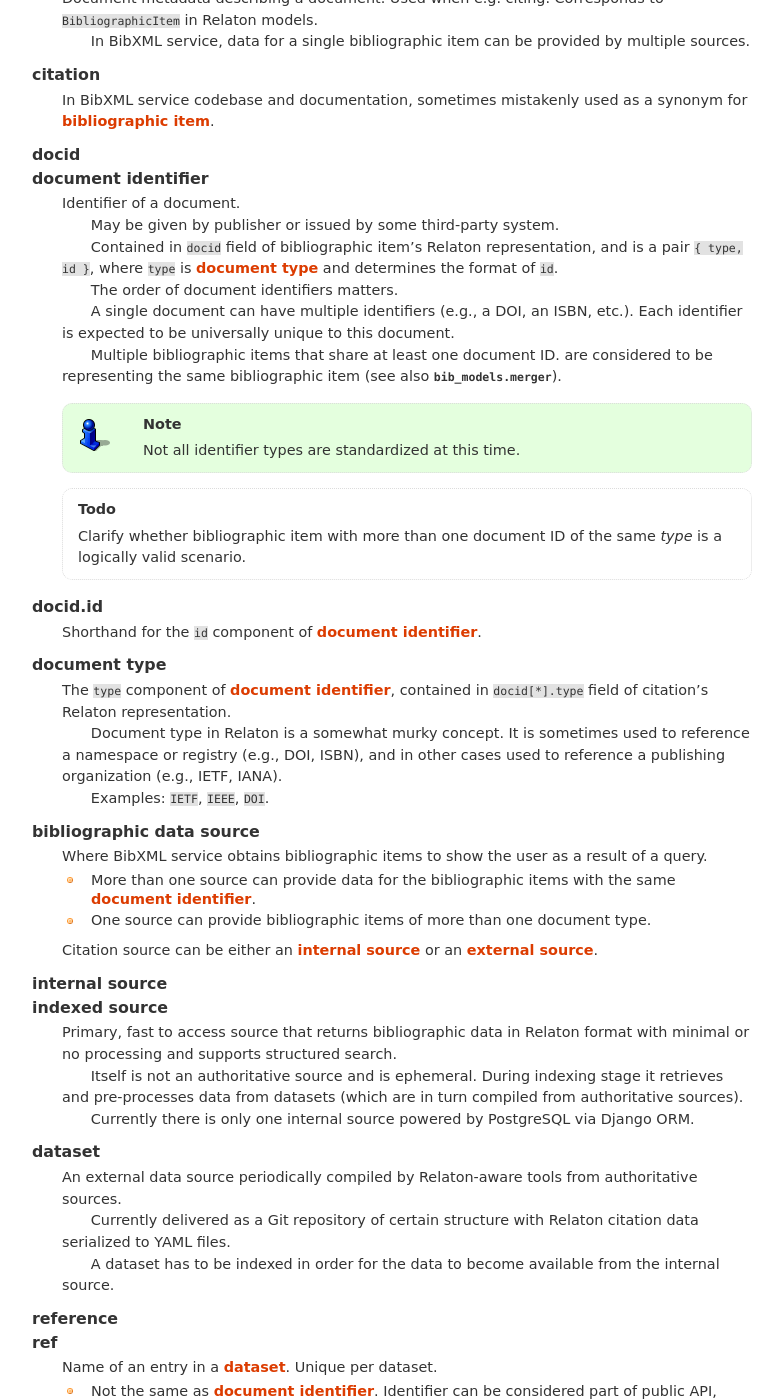
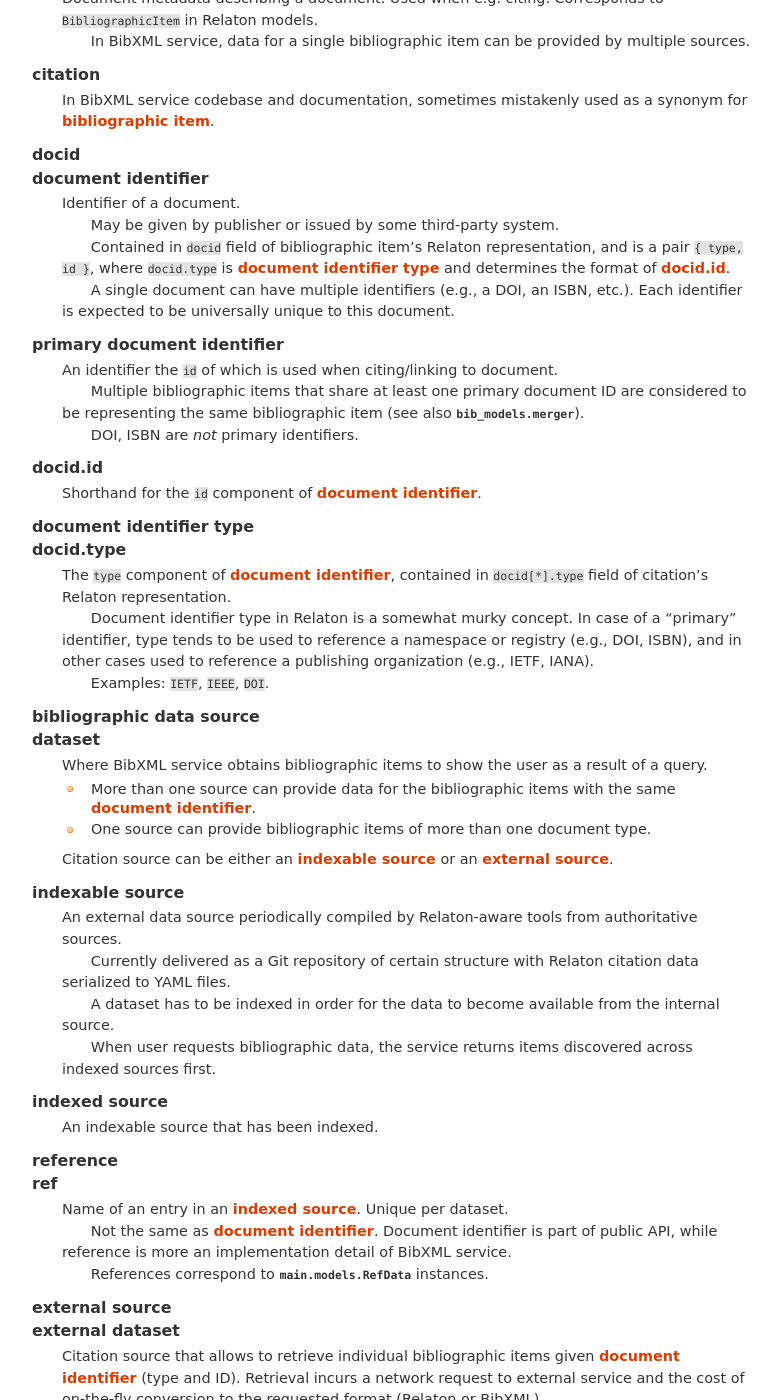
Before and after one commit to ietf-tools/bibxml-service, a Sphinx documentation site: the page built from docs/ref/glossary.rst, in a window 1280 px wide and 1400 px high, scrolled down 276 px. Shown: the whole window, without its empty margins (248-1031 px from the left). Built offline with Sphinx 7.4.7, drawn with Linux system fonts in a browser that asks for light colours; pages that are not in the unit, such as notebooks, are missing from menus; some of the changed text lies outside the part shown.

Commit message:
docs(ref): update glossary

```diff
--- a/docs/ref/glossary.rst
+++ b/docs/ref/glossary.rst
@@ -25,32 +25,33 @@ Glossary
        May be given by publisher or issued by some third-party system.
 
        Contained in ``docid`` field of bibliographic item’s Relaton representation,
-       and is a pair ``{ type, id }``, where ``type`` is :term:`document type`
-       and determines the format of ``id``.
-
-       The order of document identifiers matters.
+       and is a pair ``{ type, id }``,
+       where ``docid.type`` is :term:`document identifier type`
+       and determines the format of :term:`docid.id`.
 
        A single document can have multiple identifiers (e.g., a DOI, an ISBN, etc.).
        Each identifier is expected to be universally unique to this document.
 
-       Multiple bibliographic items that share at least one document ID.
+   primary document identifier
+       An identifier the ``id`` of which is used when citing/linking to document.
+
+       Multiple bibliographic items that share at least one primary document ID
        are considered to be representing the same bibliographic item
        (see also :mod:`bib_models.merger`).
 
-       .. note:: Not all identifier types are standardized at this time.
-
-       .. todo:: Clarify whether bibliographic item with more than one document ID
-                 of the same *type* is a logically valid scenario.
+       DOI, ISBN are *not* primary identifiers.
 
    docid.id
        Shorthand for the ``id`` component of :term:`document identifier`.
 
-   document type
+   document identifier type
+   docid.type
        The ``type`` component of :term:`document identifier`,
        contained in ``docid[*].type`` field of citation’s Relaton representation.
 
-       Document type in Relaton is a somewhat murky concept.
-       It is sometimes used to reference a namespace or registry
+       Document identifier type in Relaton is a somewhat murky concept.
+       In case of a “primary” identifier, type tends to be used
+       to reference a namespace or registry
        (e.g., DOI, ISBN),
        and in other cases used to reference a publishing organization
        (e.g., IETF, IANA).
@@ -65,23 +67,10 @@ Glossary
          with the same :term:`document identifier`.
        - One source can provide bibliographic items of more than one document type.
 
-       Citation source can be either an :term:`internal source`
+       Citation source can be either an :term:`indexable source`
        or an :term:`external source`.
 
-   internal source
-   indexed source
-       Primary, fast to access source
-       that returns bibliographic data in Relaton format
-       with minimal or no processing and supports structured search.
-
-       Itself is not an authoritative source and is ephemeral.
-       During indexing stage it retrieves and pre-processes data
-       from datasets (which are in turn compiled from authoritative sources).
-
-       Currently there is only one internal source
-       powered by PostgreSQL via Django ORM.
-
-   dataset
+   indexable source
        An external data source periodically compiled
        by Relaton-aware tools from authoritative sources.
 
@@ -91,18 +80,20 @@ Glossary
        A dataset has to be indexed in order for the data to become
        available from the internal source.
 
+       When user requests bibliographic data,
+       the service returns items discovered across indexed sources first.
+
+   indexed source
+       An indexable source that has been indexed.
+
    reference
    ref
-       Name of an entry in a :term:`dataset`.
+       Name of an entry in an :term:`indexed source`.
        Unique per dataset.
 
-       - Not the same as :term:`document identifier`.
-         Identifier can be considered part of public API,
-         while reference is more an implementation detail of BibXML service.
-       - If multiple references (typically from different datasets)
-         contain the same ``{ type, id }`` combination in their data,
-         those references are treated as representing
-         the same :term:`bibliographic item`.
+       Not the same as :term:`document identifier`.
+       Document identifier is part of public API,
+       while reference is more an implementation detail of BibXML service.
 
        References correspond to :class:`main.models.RefData` instances.
 
@@ -115,16 +106,20 @@ Glossary
        (Relaton or BibXML).
 
    indexing
-       The process of retrieving bibliographic data from a :term:`dataset`
+       The process of retrieving bibliographic data from an :term:`indexable source`
        and storing them in the database as :class:`main.models.RefData` instances.
 
        Involves cloning repositories and reading files therein.
 
+       See :mod:`management`.
+
    legacy dataset
-       A set of manually crafted XML files that [used to be]
+       Sometimes used to refer to a set of manually crafted XML files that [used to be]
        provided by xml2rfc tools web server.
 
    legacy path
    xml2rfc-style path
        A path that used to be handled by xml2rfc tools web server.
        (Normally points to an XML file.)
+
+       See :doc:`/topics/xml2rfc-compat`.
```
Also changed, not shown: other parts of docs/ref/glossary.rst (+1 -0 lines).
